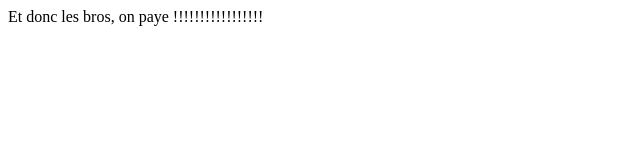
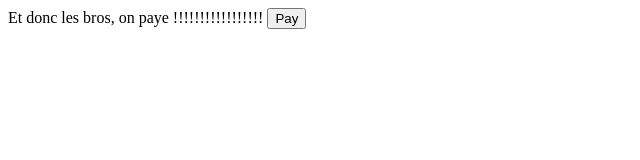
Before and after one commit to remiDupont/remiDupont.github.io, a plain HTML site: page payment.html in a window 1280 px wide. Shown: the whole page, without its empty margins (0-640 px from the left). Drawn offline with Linux system fonts and the light colour scheme.

Commit message:
commit 09:01:16

```diff
--- a/payment.html
+++ b/payment.html
@@ -13,4 +13,9 @@
 <script>
 import RevolutCheckout from "@revolut/checkout";RevolutCheckout("<PUBLIC_ID>", "prod").then((instance) => {  // work with instance});
 </script>
+
+<button id="pay-button">Pay</button>
+
+
+
 </html>
```
